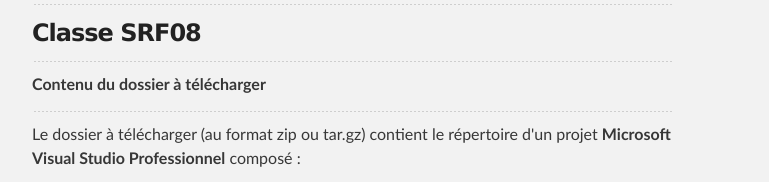
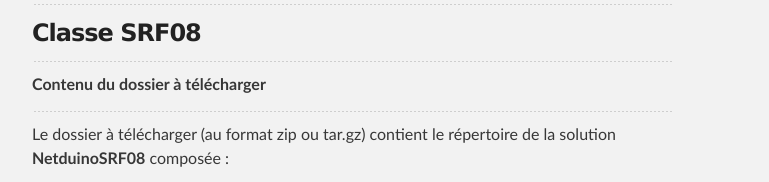
Before and after one commit to WebGE/SRF08, a plain HTML site: page index.html in a window 1280 px wide. Shown: the part 2020-2202 px from the top of the page, without its empty margins (288-1057 px from the left). Drawn offline with Linux system fonts and the light colour scheme.

Commit message:
Update index.html

```diff
--- a/index.html
+++ b/index.html
@@ -99,7 +99,7 @@ valeur de la distance en "<strong>mm</strong>", en "inch" ou sous la forme d'une
 <hr>
 <p><strong>Contenu du dossier à télécharger</strong></p>
 <hr>
-<p> Le dossier à télécharger (au format zip ou tar.gz) contient le répertoire d'un projet <strong>Microsoft Visual Studio Professionnel</strong> composé : </p>
+<p> Le dossier à télécharger (au format zip ou tar.gz) contient le répertoire de la solution <strong>NetduinoSRF08</strong> composée : </p>
 <ul>
 	<li>Du code de la classe SRF08.</li>
 	<li>D'un exemple d'utilisation de cette classe.</li>
```
